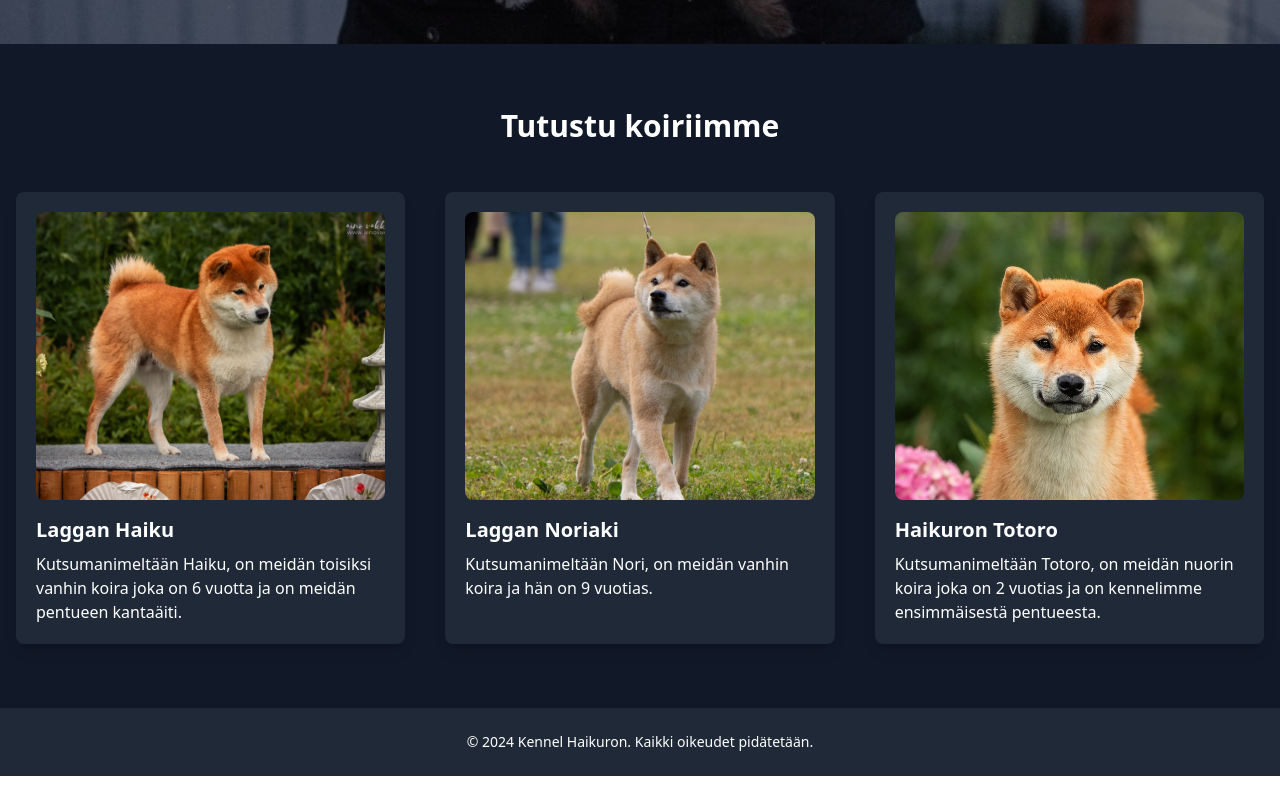
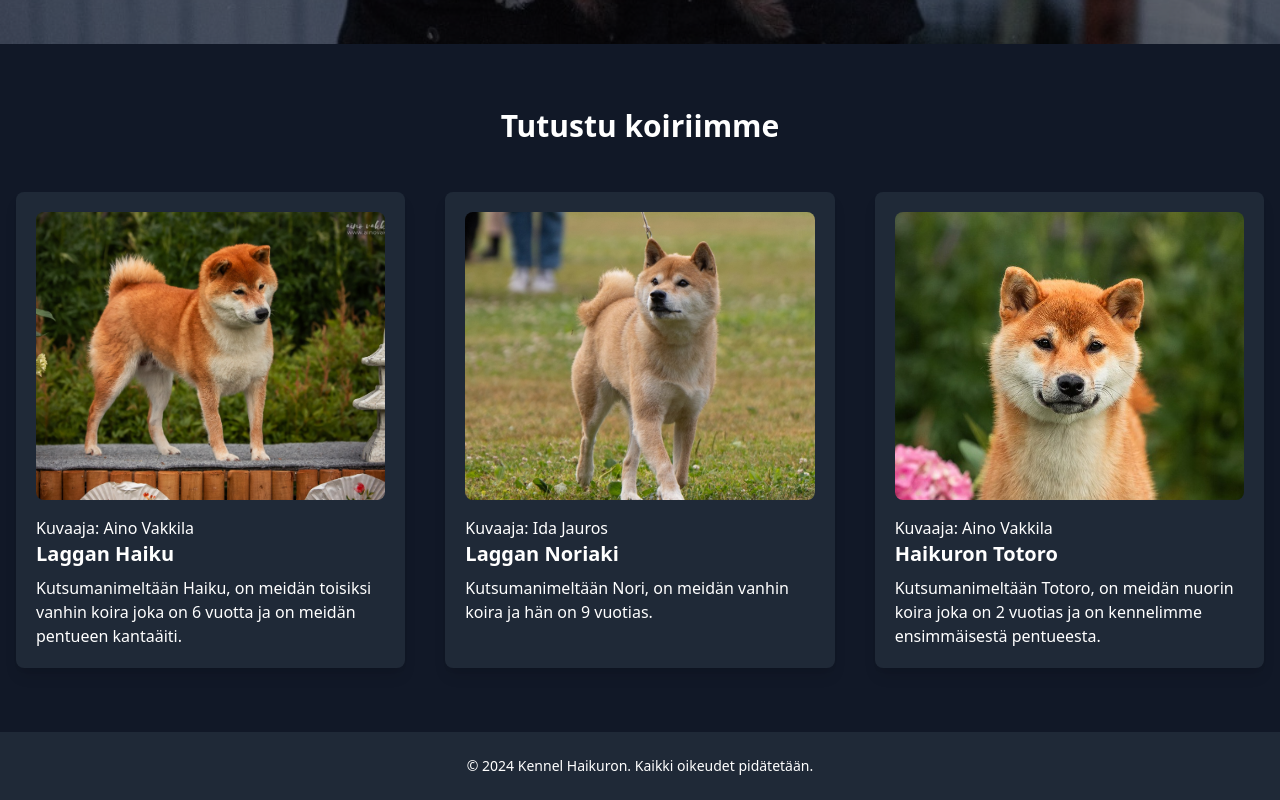
Before and after one commit to SKYRIXER/Haikuron.fi, a Next.js app in the folder main/: page / in a window 1280 px wide. Shown: the part 872-1672 px from the top of the page. Before the commit the page ends 1648 px from the top, so only its background shows below. Built offline with nearby package versions, Linux system fonts and the light colour scheme.

Commit message:
kuva tekstit

```diff
--- a/main/app/page.js
+++ b/main/app/page.js
@@ -1,28 +1,30 @@
 import React from 'react';
-import Image from 'next/image.js';
 import Header from "./components/header.js";
 import Footer from "./components/footer.js";
 
 export default function MainPage() {
-    // Dynamic data for the dogs
+    // data for the dogs
     const dogs = [
         {
             id: 1,
             name: "Laggan Haiku",
             description: "Kutsumanimeltään Haiku, on meidän toisiksi vanhin koira joka on 6 vuotta ja on meidän pentueen kantaäiti.",
-            image: "/img/Haiku.jpg"
+            image: "/img/Haiku.jpg",
+            imagetext: "Kuvaaja: Aino Vakkila"
         },
         {
             id: 2,
             name: "Laggan Noriaki",
             description: "Kutsumanimeltään Nori, on meidän vanhin koira ja hän on 9 vuotias.",
-            image: "/img/Nori.jpg"
+            image: "/img/Nori.jpg",
+            imagetext: "Kuvaaja: Ida Jauros"
         },
         {
             id: 3,
             name: "Haikuron Totoro",
             description: "Kutsumanimeltään Totoro, on meidän nuorin koira joka on 2 vuotias ja on kennelimme ensimmäisestä pentueesta.",
-            image: "/img/Totoro.jpg"
+            image: "/img/Totoro.jpg",
+            imagetext: "Kuvaaja: Aino Vakkila"
         },
     ];
 
@@ -47,7 +49,7 @@ export default function MainPage() {
             <section className="py-16 px-4">
                 <h2 className="text-center text-3xl font-bold mb-12">Tutustu koiriimme</h2>
                 <div className="grid grid-cols-1 md:grid-cols-2 lg:grid-cols-3 gap-10">
-                    {/* Render dog cards dynamically */}
+                    {/* Render dog cards */}
                     {dogs.map(dog => (
                         <div key={dog.id} className="bg-gray-800 p-5 rounded-lg shadow-lg">
                             <img
@@ -55,6 +57,7 @@ export default function MainPage() {
                                 alt={dog.name}
                                 className="rounded-lg mb-4 w-full h-72 object-cover"
                             />
+                            <p>{dog.imagetext}</p>
                             <h3 className="text-xl font-semibold mb-2">{dog.name}</h3>
                             <p>{dog.description}</p>
                         </div>
```
